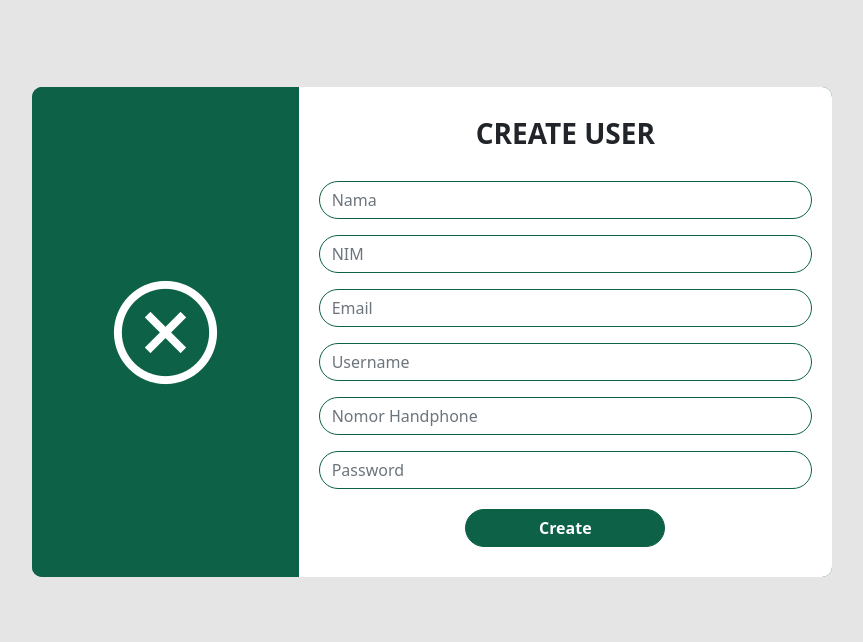
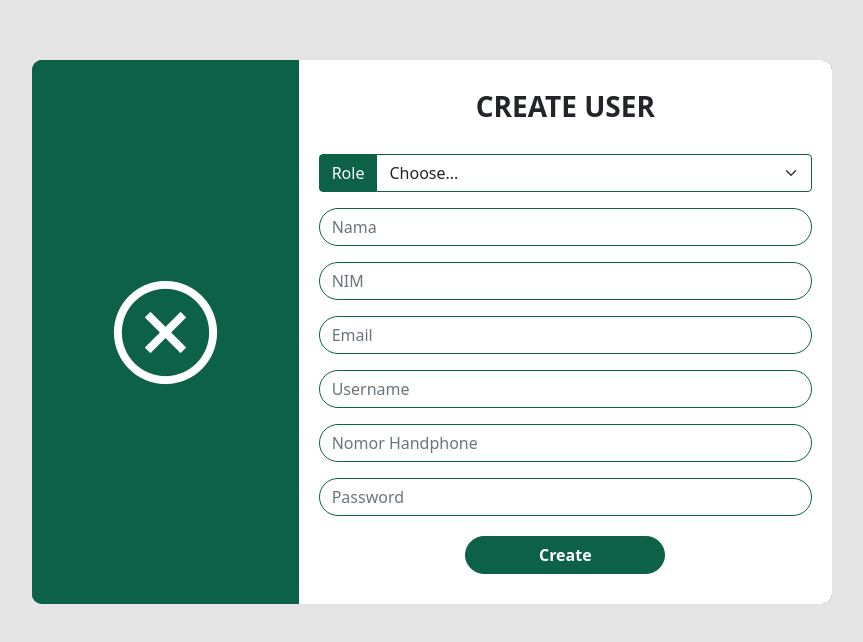
Before and after one commit to mkhoirurrizqi/Web-Lelang-Service, a React (Create React App) app: page /user/create in a window 1280 px wide. Shown: the part 168-810 px from the top of the page, without its empty margins (208-1071 px from the left). Built offline with nearby package versions, Linux system fonts and the light colour scheme.

Commit message:
update create user form

```diff
--- a/src/App.css
+++ b/src/App.css
@@ -343,6 +343,17 @@
 .content-create-user-page .putih .input-wrap {
   margin: 0 20px 20px 20px;
 }
+.content-create-user-page .putih .input-wrap .input-group .input-group-text {
+  border: #0c6146 1px solid;
+  background-color: #0c6146;
+  color: #fff;
+}
+.content-create-user-page .putih .input-wrap .input-group #role-dropdown {
+  border: #0c6146 1px solid;
+}
+.content-create-user-page .putih .input-wrap .input-group #role-dropdown:focus {
+  box-shadow: 0 0 0 0.2rem rgba(12, 97, 70, 0.25);
+}
 .content-create-user-page .putih .input-wrap input {
   border-radius: 30px;
   border: #0c6146 1px solid;
--- a/src/components/admin/createuser.jsx
+++ b/src/components/admin/createuser.jsx
@@ -16,6 +16,14 @@ const CreateUser = () => {
             </div>
             <form action="">
               <div className="input-wrap">
+                <div class="input-group mb-3">
+                  <label class="input-group-text">Role </label>
+                  <select class="form-select" id="role-dropdown">
+                    <option selected>Choose...</option>
+                    <option value="technisian">Technisian</option>
+                    <option value="admin">Admin</option>
+                  </select>
+                </div>
                 <div className="mb-3">
                   <input type="text" className="form-control" id="nama" placeholder="Nama" />
                 </div>
--- a/src/components/all/navbar.jsx
+++ b/src/components/all/navbar.jsx
@@ -30,7 +30,7 @@ const Navbar = () => {
               </a>
             </li>
             {/* {user != "admin" ? ( */}
-            <span></span>
+            {/* <span></span> */}
             {/* ) : (
             <li className="nav-item">
               <a className="nav-link" href="/user">
```
